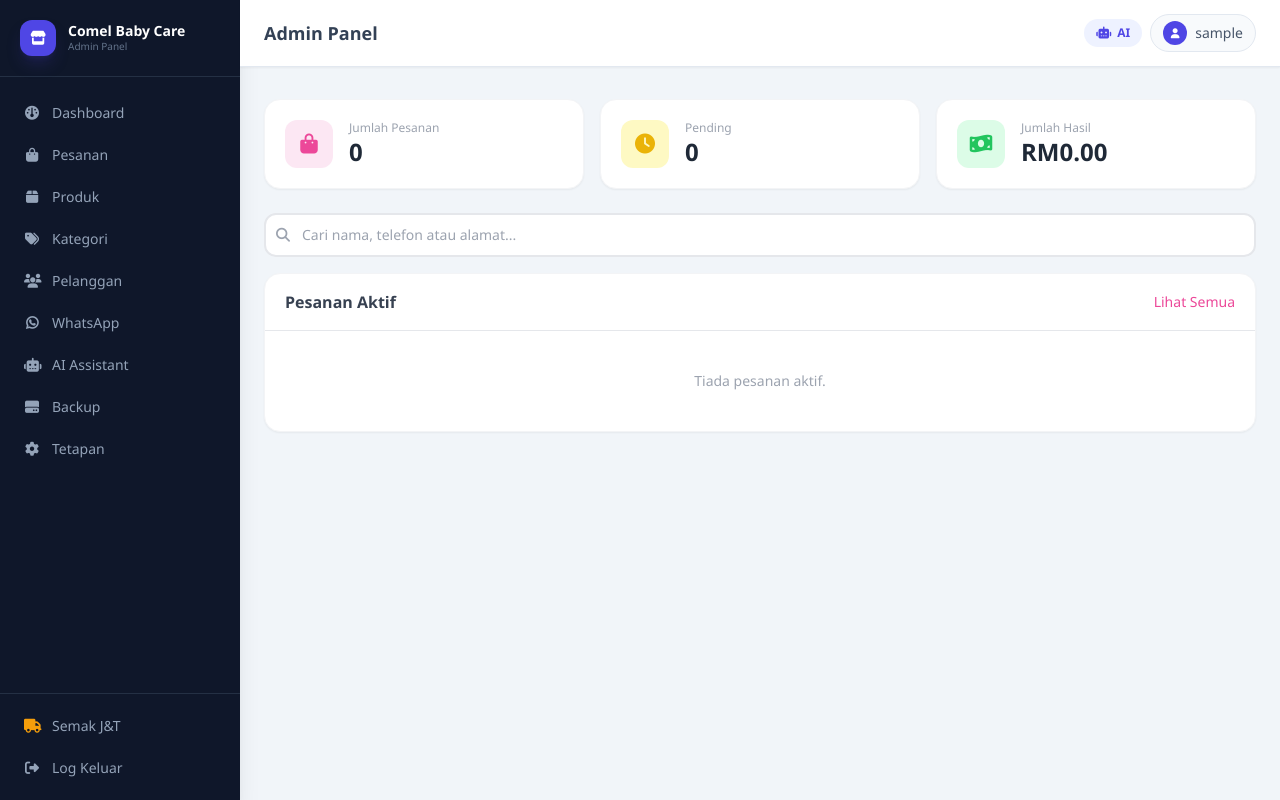
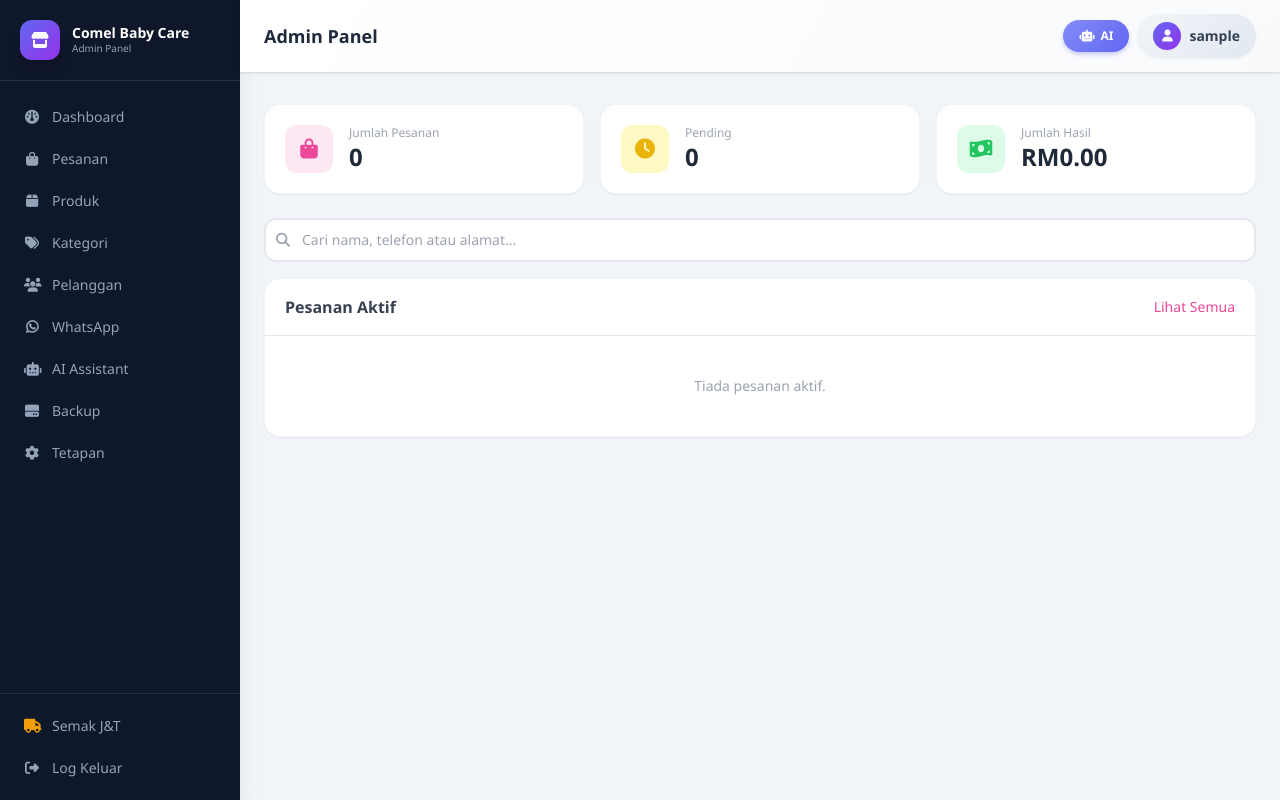
Before and after one commit to kopie-IT/comel-system-order, a PHP site: page /admin in a window 1280 px wide. Run offline with PHP 8.4, Linux system fonts and the light colour scheme; the visitor is signed in with stand-in values (Sample User, id 1); data comes from the database, SQL or seed files in the repository; data that the repository does not hold is empty; some libraries are stand-ins or nearby versions.

Commit message:
feat: enhance admin UI with 3D colorful icons and improved visual design

```diff
--- a/src/views/layouts/admin.php
+++ b/src/views/layouts/admin.php
@@ -40,6 +40,40 @@
         /* Sidebar active state */
         .nav-active { background: rgba(99,102,241,0.12); color: #6366f1; font-weight: 600; }
         .nav-active i { color: #6366f1; }
+        /* Header enhancements */
+        .top-bar {
+            background: linear-gradient(120deg, #ffffff, #f8fafc);
+            box-shadow: 0 1px 3px 0 rgba(0, 0, 0, 0.1), 0 1px 2px -1px rgba(0, 0, 0, 0.1);
+        }
+        /* AI button enhancements */
+        .ai-button {
+            background: linear-gradient(135deg, #818cf8, #6366f1);
+            box-shadow: 0 2px 4px -1px rgba(99, 102, 241, 0.3), 0 4px 6px -1px rgba(99, 102, 241, 0.15);
+            transition: all 0.3s ease;
+        }
+        .ai-button:hover {
+            background: linear-gradient(135deg, #6366f1, #4f46e5);
+            box-shadow: 0 4px 6px -1px rgba(99, 102, 241, 0.4), 0 8px 10px -1px rgba(99, 102, 241, 0.2);
+            transform: translateY(-1px);
+        }
+        /* User profile enhancements */
+        .user-profile {
+            background: linear-gradient(135deg, #f1f5f9, #e2e8f0);
+            box-shadow: 0 1px 3px 0 rgba(0, 0, 0, 0.05);
+        }
+        /* Flash message enhancements */
+        .flash-msg {
+            border-radius: 0.75rem;
+            box-shadow: 0 4px 6px -1px rgba(0, 0, 0, 0.1), 0 2px 4px -1px rgba(0, 0, 0, 0.06);
+        }
+        .flash-msg.success {
+            background: linear-gradient(135deg, #ecfdf5, #d1fae5);
+            border: 1px solid #a7f3d0;
+        }
+        .flash-msg.error {
+            background: linear-gradient(135deg, #fef2f2, #fee2e2);
+            border: 1px solid #fecaca;
+        }
     </style>
 </head>
 <body class="bg-slate-100 min-h-screen">
@@ -51,8 +85,8 @@
 <div id="mobile-drawer" class="fixed top-0 left-0 h-full w-64 bg-slate-900 shadow-2xl z-50 flex flex-col md:hidden">
     <div class="px-6 py-5 border-b border-slate-700 flex items-center justify-between">
         <a href="/admin/dashboard" class="flex items-center gap-2">
-            <div class="w-8 h-8 bg-indigo-600 rounded-lg flex items-center justify-center">
-                <i class="fa-solid fa-store text-white text-sm"></i>
+            <div class="w-9 h-9 bg-gradient-to-br from-indigo-500 to-purple-600 rounded-xl flex items-center justify-center shadow-lg">
+                <i class="fa-solid fa-store text-white text-base"></i>
             </div>
             <span class="font-bold text-white text-sm"><?= e(app_name()) ?></span>
         </a>
@@ -68,8 +102,8 @@
                     ? true
                     : ($current === '/admin/dashboard' && $href === '/admin/dashboard');
                 $cls = $active
-                ? 'flex items-center gap-3 px-3 py-2.5 rounded-lg bg-indigo-600/20 text-indigo-400 font-semibold text-sm'
-                : 'flex items-center gap-3 px-3 py-2.5 rounded-lg text-slate-400 hover:bg-slate-800 hover:text-white text-sm transition-colors';
+                    ? 'flex items-center gap-3 px-3 py-2.5 rounded-lg bg-gradient-to-r from-indigo-600/20 to-indigo-600/10 text-indigo-400 font-bold text-sm border-l-4 border-indigo-500'
+                    : 'flex items-center gap-3 px-3 py-2.5 rounded-lg text-slate-400 hover:bg-slate-800 hover:text-white text-sm transition-all duration-200 hover:pl-4';
                 return '<a href="' . $href . '" class="' . $cls . '"><i class="fa-solid ' . $icon . ' w-4 text-center"></i>' . $label . '</a>';
             }
             echo navLinkMobile('/admin/dashboard',  'fa-gauge',        'Dashboard',       $currentUri);
@@ -104,12 +138,12 @@
     <aside class="w-60 bg-slate-900 shadow-xl flex-shrink-0 hidden md:flex flex-col">
         <div class="px-5 py-5 border-b border-slate-700/60">
         <a href="/admin/dashboard" class="flex items-center gap-3">
-                <div class="w-9 h-9 bg-indigo-600 rounded-xl flex items-center justify-center shadow-lg shadow-indigo-900/40">
-                    <i class="fa-solid fa-store text-white text-sm"></i>
+            <div class="w-10 h-10 bg-gradient-to-br from-indigo-500 to-purple-600 rounded-xl flex items-center justify-center shadow-lg">
+                <i class="fa-solid fa-store text-white text-base"></i>
             </div>
             <div>
                 <p class="font-bold text-white text-sm leading-tight"><?= e(app_name()) ?></p>
-                    <p class="text-slate-500 text-[10px]">Admin Panel</p>
+                <p class="text-slate-400 text-[10px]">Admin Panel</p>
             </div>
         </a>
         </div>
@@ -120,8 +154,8 @@
                     ? true
                     : ($current === '/admin/dashboard' && $href === '/admin/dashboard');
                 $cls = $active
-                    ? 'flex items-center gap-3 px-3 py-2.5 rounded-lg bg-indigo-600/20 text-indigo-400 font-semibold text-sm'
-                    : 'flex items-center gap-3 px-3 py-2.5 rounded-lg text-slate-400 hover:bg-slate-800 hover:text-white text-sm transition-colors';
+                    ? 'flex items-center gap-3 px-3 py-2.5 rounded-lg bg-gradient-to-r from-indigo-600/20 to-indigo-600/10 text-indigo-400 font-bold text-sm border-l-4 border-indigo-500'
+                    : 'flex items-center gap-3 px-3 py-2.5 rounded-lg text-slate-400 hover:bg-slate-800 hover:text-white text-sm transition-all duration-200 hover:pl-4';
                 return '<a href="' . $href . '" class="' . $cls . '"><i class="fa-solid ' . $icon . ' w-4 text-center"></i>' . $label . '</a>';
             }
             echo navLink('/admin/dashboard',  'fa-gauge',        'Dashboard',    $currentUri);
@@ -154,28 +188,28 @@
     <div class="flex-1 flex flex-col min-w-0">
 
         <!-- Top bar -->
-        <header class="bg-white border-b border-slate-200 px-4 md:px-6 py-3.5 flex items-center justify-between sticky top-0 z-30 shadow-sm">
+        <header class="top-bar px-4 md:px-6 py-3.5 flex items-center justify-between sticky top-0 z-30">
             <div class="flex items-center gap-3">
                 <button onclick="openDrawer()" class="md:hidden text-slate-500 hover:text-slate-800 p-1 transition-colors">
                     <i class="fa-solid fa-bars text-xl"></i>
                 </button>
-                <h1 class="font-semibold text-slate-700 text-base md:text-lg truncate">
+                <h1 class="font-bold text-slate-800 text-base md:text-lg truncate">
                     <?= $pageTitle ?? 'Admin Panel' ?>
                 </h1>
             </div>
             <div class="flex items-center gap-2">
-                <a href="/admin/ai" class="hidden sm:inline-flex items-center gap-1.5 bg-indigo-50 hover:bg-indigo-100 text-indigo-600 text-xs font-semibold px-3 py-1.5 rounded-full transition-colors">
+                <a href="/admin/ai" class="ai-button hidden sm:inline-flex items-center gap-1.5 text-white text-xs font-bold px-4 py-2 rounded-full">
                     <i class="fa-solid fa-robot text-xs"></i> AI
                 </a>
-                <div class="hidden sm:flex items-center gap-2 bg-slate-50 border border-slate-200 rounded-full px-3 py-1.5">
-                    <div class="w-6 h-6 bg-indigo-600 rounded-full flex items-center justify-center">
-                        <i class="fa-solid fa-user text-white text-[10px]"></i>
+                <div class="hidden sm:flex items-center gap-2 user-profile rounded-full px-4 py-2">
+                    <div class="w-7 h-7 bg-gradient-to-br from-indigo-500 to-purple-600 rounded-full flex items-center justify-center shadow-sm">
+                        <i class="fa-solid fa-user text-white text-xs"></i>
                     </div>
-                    <span class="text-sm text-slate-600 font-medium">
+                    <span class="text-sm text-slate-700 font-bold">
                         <?= e($_SESSION['admin_username'] ?? 'Admin') ?>
                     </span>
                     <?php if (($_SESSION['admin_role'] ?? '') === 'superadmin'): ?>
-                    <span class="text-[10px] bg-indigo-100 text-indigo-600 px-1.5 py-0.5 rounded-full font-semibold">Super</span>
+                    <span class="text-[10px] bg-gradient-to-r from-purple-100 to-indigo-100 text-indigo-700 px-2 py-1 rounded-full font-bold">Super</span>
                     <?php endif; ?>
                 </div>
             </div>
@@ -185,15 +219,25 @@
         <?php $success = flash('success'); $error = flash('error'); ?>
         <div class="px-4 md:px-6 pt-4">
         <?php if ($success): ?>
-            <div class="flash-msg bg-emerald-50 border border-emerald-200 text-emerald-800 rounded-xl px-4 py-3 text-sm mb-4 flex items-center justify-between">
-                <span><i class="fa-solid fa-circle-check mr-2 text-emerald-500"></i><?= e($success) ?></span>
-                <button onclick="this.parentElement.remove()" class="text-emerald-500 hover:text-emerald-700 ml-3"><i class="fa-solid fa-xmark"></i></button>
+            <div class="flash-msg success px-5 py-4 text-sm mb-4 flex items-start justify-between">
+                <div class="flex items-center">
+                    <div class="w-6 h-6 rounded-full bg-emerald-100 flex items-center justify-center mr-3 flex-shrink-0">
+                        <i class="fa-solid fa-circle-check text-emerald-500"></i>
+                    </div>
+                    <span class="text-emerald-800 font-medium"><?= e($success) ?></span>
+                </div>
+                <button onclick="this.parentElement.remove()" class="text-emerald-500 hover:text-emerald-700 ml-3 mt-1"><i class="fa-solid fa-xmark"></i></button>
             </div>
         <?php endif; ?>
         <?php if ($error): ?>
-            <div class="flash-msg bg-red-50 border border-red-200 text-red-800 rounded-xl px-4 py-3 text-sm mb-4 flex items-center justify-between">
-                <span><i class="fa-solid fa-circle-exclamation mr-2 text-red-500"></i><?= e($error) ?></span>
-                <button onclick="this.parentElement.remove()" class="text-red-500 hover:text-red-700 ml-3"><i class="fa-solid fa-xmark"></i></button>
+            <div class="flash-msg error px-5 py-4 text-sm mb-4 flex items-start justify-between">
+                <div class="flex items-center">
+                    <div class="w-6 h-6 rounded-full bg-red-100 flex items-center justify-center mr-3 flex-shrink-0">
+                        <i class="fa-solid fa-circle-exclamation text-red-500"></i>
+                    </div>
+                    <span class="text-red-800 font-medium"><?= e($error) ?></span>
+                </div>
+                <button onclick="this.parentElement.remove()" class="text-red-500 hover:text-red-700 ml-3 mt-1"><i class="fa-solid fa-xmark"></i></button>
             </div>
         <?php endif; ?>
         </div>
@@ -208,42 +252,83 @@
 <!-- Admin mobile bottom nav -->
 <nav class="fixed bottom-0 left-0 right-0 bg-slate-900/95 backdrop-blur-sm border-t border-slate-700 z-40 md:hidden" style="padding-bottom:env(safe-area-inset-bottom)">
     <div class="flex items-center justify-around px-1 py-2">
+        <style>
+            .bottom-nav-icon {
+                position: relative;
+                transform-style: preserve-3d;
+                transition: all 0.3s cubic-bezier(0.4, 0, 0.2, 1);
+                box-shadow: 0 4px 6px -1px rgba(0, 0, 0, 0.1), 0 2px 4px -1px rgba(0, 0, 0, 0.06);
+            }
+
+            .bottom-nav-icon:hover {
+                transform: translateY(-3px) scale(1.05);
+                box-shadow: 0 10px 15px -3px rgba(0, 0, 0, 0.2), 0 4px 6px -2px rgba(0, 0, 0, 0.1);
+            }
+
+            .bottom-nav-icon::before {
+                content: '';
+                position: absolute;
+                top: 0;
+                left: 0;
+                right: 0;
+                bottom: 0;
+                border-radius: inherit;
+                background: linear-gradient(135deg, rgba(255, 255, 255, 0.1), rgba(255, 255, 255, 0));
+                opacity: 0;
+                transition: opacity 0.3s ease;
+            }
+
+            .bottom-nav-icon:hover::before {
+                opacity: 1;
+            }
+
+            .bottom-nav-icon.active {
+                transform: translateY(-3px) scale(1.05);
+                box-shadow: 0 10px 15px -3px rgba(0, 0, 0, 0.2), 0 4px 6px -2px rgba(0, 0, 0, 0.1);
+                animation: pulse 2s infinite;
+            }
+
+            @keyframes pulse {
+                0% { box-shadow: 0 10px 15px -3px rgba(0, 0, 0, 0.2), 0 4px 6px -2px rgba(0, 0, 0, 0.1); }
+                50% { box-shadow: 0 10px 20px -3px rgba(0, 0, 0, 0.3), 0 8px 10px -2px rgba(0, 0, 0, 0.15); }
+                100% { box-shadow: 0 10px 15px -3px rgba(0, 0, 0, 0.2), 0 4px 6px -2px rgba(0, 0, 0, 0.1); }
+            }
+        </style>
 
         <a href="/admin/customers" class="flex flex-col items-center gap-1 active:scale-95 transition-all">
-            <div class="w-10 h-10 rounded-xl flex items-center justify-center <?= str_starts_with($currentUri, '/admin/customers') ? 'bg-blue-600' : 'bg-slate-700' ?> transition-colors">
-                <i class="fa-solid fa-users text-white" style="font-size:15px"></i>
+            <div class="bottom-nav-icon w-12 h-12 rounded-2xl flex items-center justify-center <?= str_starts_with($currentUri, '/admin/customers') ? 'bg-gradient-to-br from-blue-500 to-blue-600 active' : 'bg-gradient-to-br from-slate-700 to-slate-800' ?>">
+                <i class="fa-solid fa-users text-white" style="font-size:18px; text-shadow: 0 1px 2px rgba(0,0,0,0.3);"></i>
             </div>
-            <span class="text-[10px] font-semibold <?= str_starts_with($currentUri, '/admin/customers') ? 'text-blue-400' : 'text-slate-500' ?>">Pelanggan</span>
+            <span class="text-[10px] font-bold <?= str_starts_with($currentUri, '/admin/customers') ? 'text-blue-300' : 'text-slate-400' ?>">Pelanggan</span>
         </a>
 
         <a href="/admin/orders" class="flex flex-col items-center gap-1 active:scale-95 transition-all">
-            <div class="w-10 h-10 rounded-xl flex items-center justify-center <?= str_starts_with($currentUri, '/admin/orders') ? 'bg-indigo-600' : 'bg-slate-700' ?> transition-colors">
-                <i class="fa-solid fa-bag-shopping text-white" style="font-size:15px"></i>
+            <div class="bottom-nav-icon w-12 h-12 rounded-2xl flex items-center justify-center <?= str_starts_with($currentUri, '/admin/orders') ? 'bg-gradient-to-br from-indigo-500 to-purple-600 active' : 'bg-gradient-to-br from-slate-700 to-slate-800' ?>">
+                <i class="fa-solid fa-bag-shopping text-white" style="font-size:18px; text-shadow: 0 1px 2px rgba(0,0,0,0.3);"></i>
             </div>
-            <span class="text-[10px] font-semibold <?= str_starts_with($currentUri, '/admin/orders') ? 'text-indigo-400' : 'text-slate-500' ?>">Pesanan</span>
+            <span class="text-[10px] font-bold <?= str_starts_with($currentUri, '/admin/orders') ? 'text-indigo-300' : 'text-slate-400' ?>">Pesanan</span>
         </a>
 
         <a href="/admin/dashboard" class="flex flex-col items-center gap-1 active:scale-95 transition-all">
-            <div class="w-10 h-10 rounded-xl flex items-center justify-center <?= $currentUri === '/admin/dashboard' ? 'bg-indigo-600' : 'bg-slate-700' ?> transition-colors">
-                <i class="fa-solid fa-gauge text-white" style="font-size:15px"></i>
+            <div class="bottom-nav-icon w-12 h-12 rounded-2xl flex items-center justify-center <?= $currentUri === '/admin/dashboard' ? 'bg-gradient-to-br from-cyan-500 to-teal-500 active' : 'bg-gradient-to-br from-slate-700 to-slate-800' ?>">
+                <i class="fa-solid fa-gauge text-white" style="font-size:18px; text-shadow: 0 1px 2px rgba(0,0,0,0.3);"></i>
             </div>
-            <span class="text-[10px] font-semibold <?= $currentUri === '/admin/dashboard' ? 'text-indigo-400' : 'text-slate-500' ?>">Home</span>
+            <span class="text-[10px] font-bold <?= $currentUri === '/admin/dashboard' ? 'text-cyan-300' : 'text-slate-400' ?>">Home</span>
         </a>
 
         <a href="/admin/products" class="flex flex-col items-center gap-1 active:scale-95 transition-all">
-            <div class="w-10 h-10 rounded-xl flex items-center justify-center <?= str_starts_with($currentUri, '/admin/products') ? 'bg-emerald-600' : 'bg-slate-700' ?> transition-colors">
-                <i class="fa-solid fa-box text-white" style="font-size:15px"></i>
+            <div class="bottom-nav-icon w-12 h-12 rounded-2xl flex items-center justify-center <?= str_starts_with($currentUri, '/admin/products') ? 'bg-gradient-to-br from-emerald-500 to-green-600 active' : 'bg-gradient-to-br from-slate-700 to-slate-800' ?>">
+                <i class="fa-solid fa-box text-white" style="font-size:18px; text-shadow: 0 1px 2px rgba(0,0,0,0.3);"></i>
             </div>
-            <span class="text-[10px] font-semibold <?= str_starts_with($currentUri, '/admin/products') ? 'text-emerald-400' : 'text-slate-500' ?>">Produk</span>
+            <span class="text-[10px] font-bold <?= str_starts_with($currentUri, '/admin/products') ? 'text-emerald-300' : 'text-slate-400' ?>">Produk</span>
         </a>
 
         <a href="/admin/settings" class="flex flex-col items-center gap-1 active:scale-95 transition-all">
-            <div class="w-10 h-10 rounded-xl flex items-center justify-center <?= str_starts_with($currentUri, '/admin/settings') ? 'bg-slate-500' : 'bg-slate-700' ?> transition-colors">
-                <i class="fa-solid fa-gear text-white" style="font-size:15px"></i>
+            <div class="bottom-nav-icon w-12 h-12 rounded-2xl flex items-center justify-center <?= str_starts_with($currentUri, '/admin/settings') ? 'bg-gradient-to-br from-slate-400 to-slate-600 active' : 'bg-gradient-to-br from-slate-700 to-slate-800' ?>">
+                <i class="fa-solid fa-gear text-white" style="font-size:18px; text-shadow: 0 1px 2px rgba(0,0,0,0.3);"></i>
             </div>
-            <span class="text-[10px] font-semibold <?= str_starts_with($currentUri, '/admin/settings') ? 'text-slate-300' : 'text-slate-500' ?>">Tetapan</span>
+            <span class="text-[10px] font-bold <?= str_starts_with($currentUri, '/admin/settings') ? 'text-slate-200' : 'text-slate-400' ?>">Tetapan</span>
         </a>
-
     </div>
 </nav>
 
```
Lines whose indentation alone changed are shown as unchanged.
